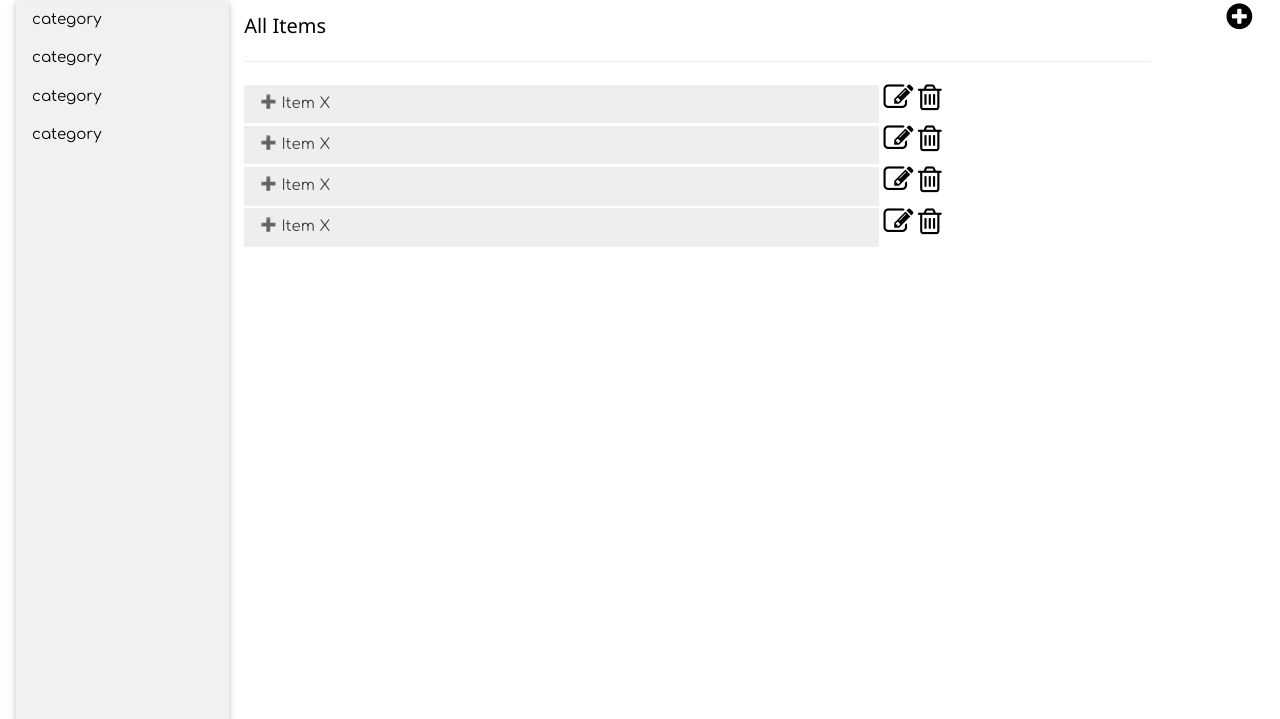
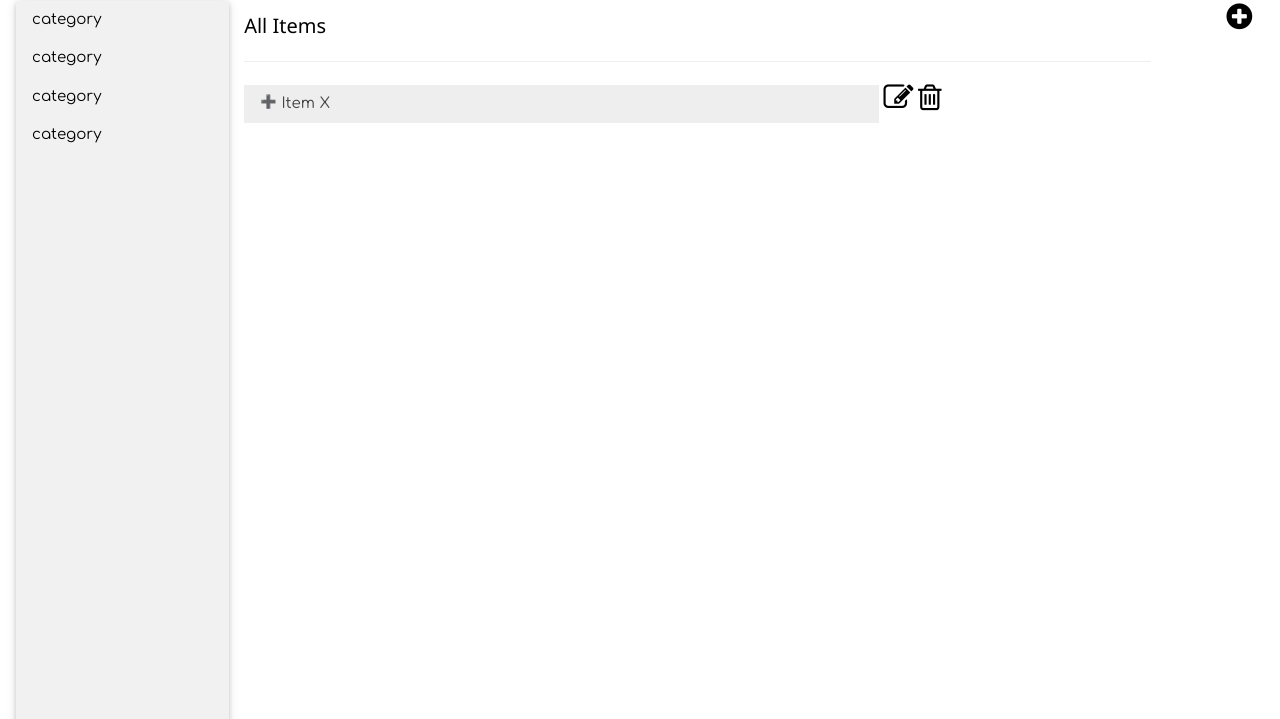
Before and after one commit to jonjoncronin/catalogProject, a Flask app: page /page in a window 1280 px wide. Shown: the part 81-800 px from the top of the page. Run offline with Flask 2, Linux system fonts and the light colour scheme.

Commit message:
Update W3.CSS framework foundations page style and format

```diff
--- a/vagrant/catalog/static/css/main2.css
+++ b/vagrant/catalog/static/css/main2.css
@@ -45,8 +45,35 @@ button.accordion.active:before {
 .accordion-guts {
   width: 70%;
 }
-.mgmtButtons {
-   width: 20%;
+
+.accordion-mgmt {
+  width: 20%;
+}
+
+.accordion-guts-category {
+  font-variant: small-caps;
+  font-style: italic;
+  font-weight: 900;
+}
+
+#header {
+  min-width: 320px;
+}
+
+#loginStatus {
+  clear: both;
+}
+
+#addItemsButton {
+  width: 10%;
+}
+
+#targetContent {
+  width: 90%;
+}
+
+#headerMenuToggle {
+  margin-top: 8px;
 }
 
 #pageGuts {
--- a/vagrant/catalog/templates/page.html
+++ b/vagrant/catalog/templates/page.html
@@ -14,33 +14,30 @@
           rel="stylesheet">
     <link rel="stylesheet"
           href="/static/css/main2.css" />
-
 </head>
 
 <body>
     <main>
         <header id="header"
-                class="w3-container w3-row w3-blue-gray"
-                style="min-width=320px">
+                class="w3-container w3-row w3-blue-gray">
             <div id="authBlock"
                  class="w3-container w3-col s2 m2 l2 w3-right w3-right-align">
                 <a href="#"
                    class="w3-button w3-dark-gray w3-right relaxed">Login</a>
                 <div id="loginStatus"
-                     class="w3-small w3-right"
-                     style="clear:both;">logged in as user</div>
+                     class="w3-small w3-right">logged in as user</div>
             </div>
             <div id="headerBlock"
                  class="w3-container w3-col s10 m10 l10 w3-left">
-                <h3>Catalog APP</h3>
                  <div id="headerMenuToggle"
-                     class="w3-hide-large">
+                      class="w3-animate-opacity w3-left w3-hide-large">
                      <button id="menuToggleButton"
                              class="w3-button w3-large relaxed"
-                            onclick="w3_open()">
+                             onclick="toggleMenu()">
                          &#9776;
                      </button>
                  </div>
+                <h3>Catalog APP</h3>
             </div>
             <div id="flashMessages"
                  class="w3-container w3-col s12 m12 l12 w3-left w3-left-align w3-border-top w3-pale-green">
@@ -52,7 +49,7 @@
             <nav id="sideMenu"
                  class="w3-sidebar w3-bar-block w3-collapse w3-card-2 w3-col s3 m3 l2 w3-bar-block w3-light-gray w3-animate-left">
                 <button class="w3-bar-item w3-button w3-hide-large relaxed"
-                        onclick="w3_close()">Close &times;
+                        onclick="toggleMenu()">Close &times;
                 </button>
                 <a href="#"
                    class="w3-bar-item w3-button relaxed">category</a>
@@ -67,58 +64,20 @@
             <div id="pageGuts"
                  class="w3-container w3-col s12 m12 l10">
                 <div id="addItemsButton"
-                     class="w3-right w3-right-align"
-                     style="width:10%">
+                     class="w3-right w3-right-align">
                     <a href="#"><i class="fa fa-plus-circle fa-2x" aria-hidden="true"></i></a>
                 </div>
-                <section class="w3-left"
-                         style="width:90%">
+                <section id="targetContent" class="w3-left">
                     <h4>All Items</h4>
                     <hr>
-                    <button class="accordion relaxed w3-button">Item X</button>
-                    <span style="width:20%;">
+                    <button class="w3-button accordion relaxed">Item X</button>
+                    <span class="accordion-mgmt">
                         <a href="#"><i class="fa fa-pencil-square-o fa-2x" aria-hidden="true"></i></a>
                         <a href="#"><i class="fa fa-trash-o fa-2x" aria-hidden="true"></i></a>
                     </span>
                     <div class="w3-container w3-hide relaxed accordion-guts">
                         Description:
-                        <span class="panel__category">(category)</span><br> description description description
-                        description description description description description description description
-                        description description description description description description description
-                        description
-                    </div>
-                    <button class="accordion relaxed w3-button">Item X</button>
-                    <span style="width:20%;">
-                        <a href="#"><i class="fa fa-pencil-square-o fa-2x" aria-hidden="true"></i></a>
-                        <a href="#"><i class="fa fa-trash-o fa-2x" aria-hidden="true"></i></a>
-                    </span>
-                    <div class="w3-container w3-hide relaxed accordion-guts">
-                        Description:
-                        <span class="panel__category">(category)</span><br> description description description
-                        description description description description description description description
-                        description description description description description description description
-                        description
-                    </div>
-                    <button class="accordion relaxed w3-button">Item X</button>
-                    <span style="width:20%;">
-                        <a href="#"><i class="fa fa-pencil-square-o fa-2x" aria-hidden="true"></i></a>
-                        <a href="#"><i class="fa fa-trash-o fa-2x" aria-hidden="true"></i></a>
-                    </span>
-                    <div class="w3-container w3-hide relaxed accordion-guts">
-                        Description:
-                        <span class="panel__category">(category)</span><br> description description description
-                        description description description description description description description
-                        description description description description description description description
-                        description
-                    </div>
-                    <button class="accordion relaxed w3-button">Item X</button>
-                    <span class=mgmtButtons>
-                        <a href="#"><i class="fa fa-pencil-square-o fa-2x" aria-hidden="true"></i></a>
-                        <a href="#"><i class="fa fa-trash-o fa-2x" aria-hidden="true"></i></a>
-                    </span>
-                    <div class="w3-container w3-hide relaxed accordion-guts">
-                        Description:
-                        <span class="panel__category">(category)</span><br> description description description
+                        <span class="accordion-guts-category">(category)</span><br> description description description
                         description description description description description description description
                         description description description description description description description
                         description
@@ -143,12 +102,13 @@
             }
         }
 
-        function w3_open() {
+        function toggleMenu() {
+            if(document.getElementById("sideMenu").style.display == "block") {
+                document.getElementById("sideMenu").style.display = "none";
+            }
+            else {
                 document.getElementById("sideMenu").style.display = "block";
             }
-
-        function w3_close() {
-            document.getElementById("sideMenu").style.display = "none";
         }
     </script>
 </body>
```
Lines whose indentation alone changed are shown as unchanged.
